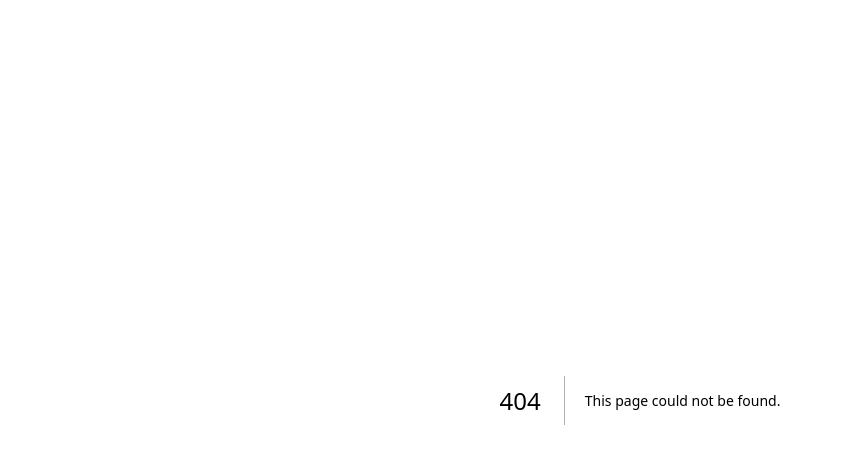
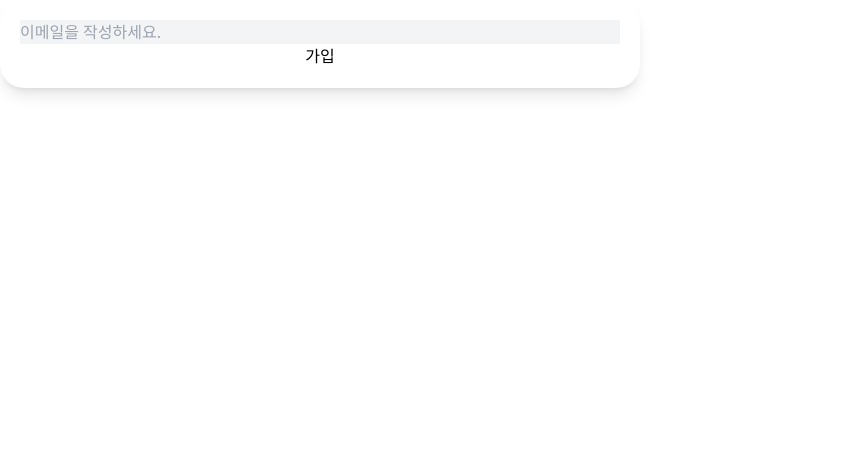
Before and after one commit to wallarin/carrot-market-reloaded, a Next.js app: page /tailwindPrac/group in a window 1280 px wide. Before the commit this address had no page. Shown: the top 464 px of the page, without its empty margins (0-841 px from the left). Built offline with nearby package versions, Linux system fonts and the light colour scheme.

Commit message:
Tailwind로 Group 사용해보기

```diff
--- /dev/null
+++ b/app/tailwindPrac/group/page.tsx
@@ -0,0 +1,11 @@
+export default function Group() {
+    return (
+        <div className="bg-white shadow-lg p-5 rounded-3xl w-full max-w-screen-sm flex flex-col gap-4">
+            <div className="group flex flex-col">
+                <input className="bg-gray-100 w-full" placeholder="이메일을 작성하세요."/>
+                <span className={"group-focus-within:block hidden"}>유효한 이메일인지 확인하세요..</span>
+                <button>가입</button>
+            </div>
+        </div>
+    );
+}
```
